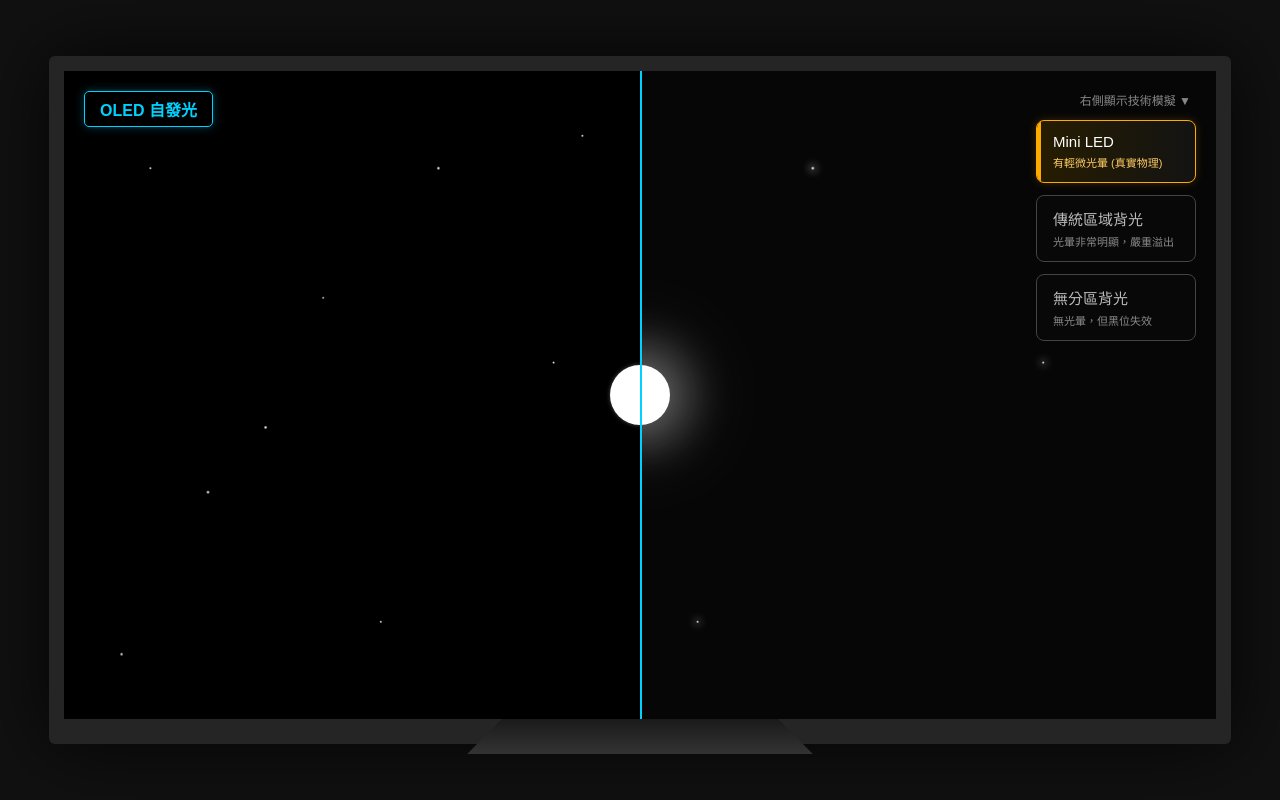
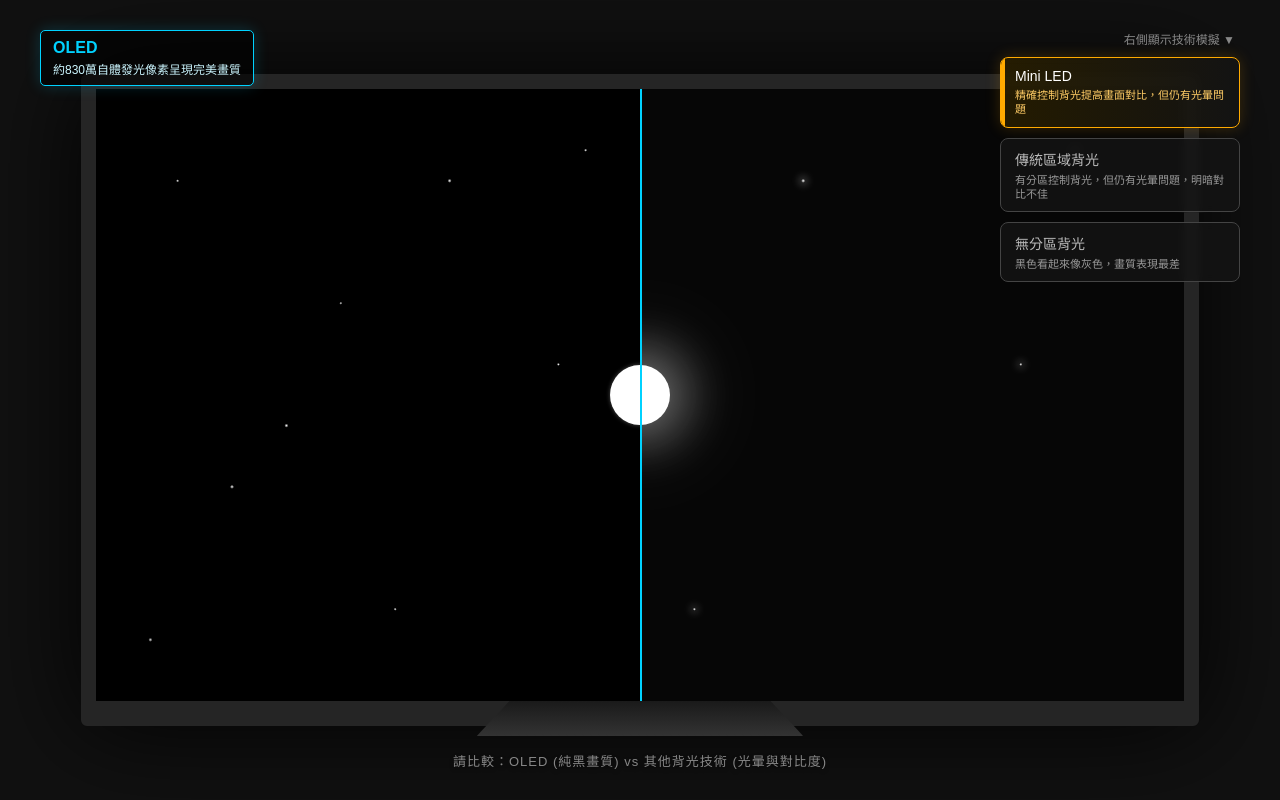
Before and after one commit to weifan49053/LG-OLED-compare, a plain HTML site: page index.html in a window 1280 px wide. Drawn offline with Linux system fonts and the light colour scheme.

Commit message:
Update index.html

```diff
--- a/index.html
+++ b/index.html
@@ -3,7 +3,7 @@
 <head>
     <meta charset="UTF-8">
     <meta name="viewport" content="width=device-width, initial-scale=1.0">
-    <title>OLED vs LCD 極速流暢版 V10</title>
+    <title>OLED vs LCD 畫質展示 V12 (UI外置版)</title>
     <style>
         body {
             margin: 0;
@@ -14,22 +14,108 @@
             justify-content: center;
             align-items: center;
             height: 100vh;
+            position: relative; /* 為外部UI提供定位基準 */
         }
 
+        /* === UI 元素 (現在位於電視外部) === */
+
+        /* OLED 標籤 - 外置並縮小 */
+        .oled-tag-outside {
+            position: absolute;
+            top: 30px;
+            left: 40px;
+            color: #00d2ff;
+            border: 1px solid #00d2ff;
+            background: rgba(0,0,0,0.6); /*稍微透明一點*/
+            padding: 8px 12px; /* 縮小內邊距 */
+            border-radius: 5px;
+            box-shadow: 0 0 15px rgba(0, 210, 255, 0.2);
+            max-width: 280px; /* 縮小寬度 */
+            z-index: 200; /* 確保在最上層 */
+        }
+        .oled-title {
+            font-size: 16px; /* 縮小字體 */
+            font-weight: bold; display: block; margin-bottom: 3px;
+        }
+        .oled-desc {
+            font-size: 12px; /* 縮小字體 */
+            font-weight: normal; color: #ccf6ff; display: block;
+        }
+
+        /* 控制面板 - 外置並縮小 */
+        .controls-outside {
+            position: absolute;
+            top: 30px;
+            right: 40px;
+            z-index: 200;
+            display: flex;
+            flex-direction: column;
+            gap: 10px; /* 縮小間距 */
+            cursor: default;
+            align-items: flex-end;
+        }
+
+        .btn {
+            background: rgba(20, 20, 20, 0.8); /* 稍微透明 */
+            border: 1px solid #444;
+            color: #bbb;
+            padding: 10px 14px; /* 縮小內邊距 */
+            cursor: pointer;
+            text-align: left;
+            border-radius: 8px;
+            font-size: 14px; /* 縮小字體 */
+            transition: 0.2s;
+            width: 240px; /* 縮小寬度 */
+            position: relative;
+            overflow: hidden;
+            backdrop-filter: blur(5px); /* 加入毛玻璃效果提升質感 */
+        }
+        .btn:hover { background: rgba(50, 50, 50, 0.9); border-color: #777; }
+        .btn.active {
+            border-color: #ffaa00; color: #fff;
+            background: linear-gradient(90deg, rgba(40,30,0,0.9), rgba(20,20,20,0.9));
+            box-shadow: 0 0 15px rgba(255, 170, 0, 0.2);
+        }
+        .btn.active::before {
+            content: ''; position: absolute; left: 0; top: 0; height: 100%; width: 4px; background: #ffaa00;
+        }
+        .btn small {
+            display: block; font-size: 11px; /* 縮小字體 */
+            color: #999; margin-top: 4px; line-height: 1.3;
+        }
+        .btn.active small { color: #ffcc66; }
+
+        /* 底部提示 - 外置 */
+        .hint-outside {
+            position: absolute;
+            bottom: 30px;
+            width: 100%;
+            text-align: center;
+            color: #fff;
+            opacity: 0.5;
+            pointer-events: none;
+            text-shadow: 0 2px 4px #000;
+            font-size: 13px;
+            letter-spacing: 1px;
+            z-index: 200;
+        }
+
+
+        /* === 電視主體 === */
         .tv-frame {
             position: relative;
-            width: 90vw;
-            height: 50.625vw;
-            max-height: 85vh;
-            max-width: 151vh;
+            width: 85vw; /* 稍微縮小電視佔比，讓出空間給UI */
+            height: 47.8125vw; /* 保持 16:9 */
+            max-height: 80vh;
+            max-width: 142vh;
             background: #000;
             border: 15px solid #252525;
             border-bottom-width: 25px;
             border-radius: 6px;
-            box-shadow: 0 0 80px rgba(0,0,0,0.8);
-            /* 優化：禁止選取文字與反白，避免誤觸 */
+            box-shadow: 0 0 100px rgba(0,0,0,0.9); /* 加強陰影，提升立體感 */
             user-select: none;
             -webkit-user-select: none;
+            z-index: 100; /* 比UI低 */
         }
 
         .tv-stand {
@@ -54,14 +140,10 @@
 
         .layer {
             position: absolute;
-            top: 0;
-            left: 0;
-            width: 100%;
-            height: 100%;
-            pointer-events: none;
+            top: 0; left: 0; width: 100%; height: 100%; pointer-events: none;
         }
 
-        /* === 定義星星座標 === */
+        /* === 定義星星座標 (維持不變) === */
         :root {
             --pos-1: 15% 15%; --pos-2: 25% 65%; --pos-3: 45% 35%;
             --pos-4: 65% 15%; --pos-5: 85% 45%; --pos-6: 55% 85%;
@@ -70,14 +152,9 @@
 
         /* === 右側 LCD 模擬層 === */
         #layer-lcd {
-            z-index: 10;
-            background-color: #060606;
-            transition: background-color 0.5s ease;
-            /* 優化：告訴瀏覽器這個層會變動 */
-            will-change: background-color;
+            z-index: 10; background-color: #060606; transition: background-color 0.5s ease; will-change: background-color;
         }
-
-        /* 核心層 (Pixel) */
+        /* 核心層 */
         .stars-core {
             width: 100%; height: 100%; position: absolute; top: 0; left: 0; z-index: 2;
             background-image:
@@ -92,29 +169,13 @@
                 radial-gradient(2px 2px at var(--pos-9), #fff, transparent);
             opacity: 1;
         }
-
-        /* 光暈層 (Halo) */
+        /* 光暈層 */
         .stars-halo {
-            width: 100%; height: 100%; position: absolute; top: 0; left: 0; z-index: 1;
-            opacity: 0;
-            transition: opacity 0.5s ease, filter 0.5s ease;
-            /* 優化：減少渲染負擔 */
-            transform: translateZ(0);
+            width: 100%; height: 100%; position: absolute; top: 0; left: 0; z-index: 1; opacity: 0; transition: opacity 0.5s ease, filter 0.5s ease; transform: translateZ(0);
         }
-
-        /* 光球 (Flashlight) - 優化重點 */
+        /* 光球 */
         .ball-lcd {
-            position: absolute;
-            top: 0; left: 0; /* 改為 0，改用 transform 移動 */
-            width: 60px; height: 60px;
-            background: #fff;
-            border-radius: 50%;
-            /* 預設隱藏在外面 */
-            transform: translate3d(-100px, -100px, 0);
-            transition: box-shadow 0.4s ease; /* 只對陰影做 transition */
-            z-index: 3;
-            /* 優化：GPU 加速提示 */
-            will-change: transform;
+            position: absolute; top: 0; left: 0; width: 60px; height: 60px; background: #fff; border-radius: 50%; transform: translate3d(-100px, -100px, 0); transition: box-shadow 0.4s ease; z-index: 3; will-change: transform;
         }
 
         /* --- Mode 1: Mini LED --- */
@@ -132,11 +193,7 @@
                 radial-gradient(4px 4px at var(--pos-8), rgba(255,255,255,0.9), transparent),
                 radial-gradient(5px 5px at var(--pos-9), rgba(255,255,255,0.9), transparent);
         }
-        #layer-lcd.mode-mini .ball-lcd {
-            box-shadow:
-                0 0 50px 15px rgba(255, 255, 255, 0.4),
-                0 0 100px 30px rgba(255, 255, 255, 0.1);
-        }
+        #layer-lcd.mode-mini .ball-lcd { box-shadow: 0 0 50px 15px rgba(255, 255, 255, 0.4), 0 0 100px 30px rgba(255, 255, 255, 0.1); }
 
         /* --- Mode 2: Traditional --- */
         #layer-lcd.mode-local { background-color: #0e0e0e; }
@@ -153,12 +210,7 @@
                 radial-gradient(10px 10px at var(--pos-8), rgba(255,255,255,0.8), transparent),
                 radial-gradient(12px 12px at var(--pos-9), rgba(255,255,255,0.8), transparent);
         }
-        #layer-lcd.mode-local .ball-lcd {
-            box-shadow:
-                0 0 0 0px #fff,
-                0 0 100px 60px rgba(255, 255, 255, 0.4),
-                0 0 200px 120px rgba(255, 255, 255, 0.2);
-        }
+        #layer-lcd.mode-local .ball-lcd { box-shadow: 0 0 0 0px #fff, 0 0 100px 60px rgba(255, 255, 255, 0.4), 0 0 200px 120px rgba(255, 255, 255, 0.2); }
 
         /* --- Mode 3: Full --- */
         #layer-lcd.mode-full { background-color: #252525; }
@@ -168,10 +220,7 @@
 
 
         /* === 左側 OLED 模擬層 === */
-        #layer-oled {
-            z-index: 20; width: 50%; background-color: #000000; overflow: hidden; border-right: 2px solid #00d2ff;
-            /* 優化：靜態層不需要 will-change */
-        }
+        #layer-oled { z-index: 20; width: 50%; background-color: #000000; overflow: hidden; border-right: 2px solid #00d2ff; }
         #layer-oled .stars-core {
             background-image:
                 radial-gradient(1.5px 1.5px at var(--pos-1), #fff, transparent),
@@ -184,55 +233,35 @@
                 radial-gradient(1.5px 1.5px at var(--pos-8), #fff, transparent),
                 radial-gradient(2px 2px at var(--pos-9), #fff, transparent);
         }
+        .ball-oled { position: absolute; top: 0; left: 0; width: 60px; height: 60px; background: #fff; border-radius: 50%; transform: translate3d(-100px, -100px, 0); box-shadow: 0 0 4px rgba(255,255,255,0.3); will-change: transform; }
 
-        .ball-oled {
-            position: absolute; top: 0; left: 0; width: 60px; height: 60px;
-            background: #fff; border-radius: 50%;
-            transform: translate3d(-100px, -100px, 0); /* 預設位置 */
-            box-shadow: 0 0 4px rgba(255,255,255,0.3);
-            will-change: transform;
-        }
-
-        .oled-tag {
-            position: absolute; top: 20px; left: 20px; color: #00d2ff;
-            border: 1px solid #00d2ff; background: rgba(0,0,0,0.8);
-            padding: 5px 15px; border-radius: 5px; font-weight: bold;
-            box-shadow: 0 0 10px rgba(0, 210, 255, 0.3);
-        }
-
-        /* === 控制面板 === */
-        .controls {
-            position: absolute; top: 20px; right: 20px; z-index: 100;
-            display: flex; flex-direction: column; gap: 12px; cursor: default;
-        }
-
-        .btn {
-            background: rgba(10, 10, 10, 0.85); border: 1px solid #444; color: #bbb;
-            padding: 12px 16px; cursor: pointer; text-align: left;
-            border-radius: 8px; font-size: 15px; transition: 0.2s; width: 160px;
-            position: relative; overflow: hidden;
-            /* 優化：按鈕不需要硬體加速 */
-        }
-        .btn:hover { background: rgba(40, 40, 40, 0.95); border-color: #777; }
-        .btn.active {
-            border-color: #ffaa00; color: #fff;
-            background: linear-gradient(90deg, rgba(40,30,0,0.95), rgba(20,20,20,0.95));
-            box-shadow: 0 0 10px rgba(255, 170, 0, 0.2);
-        }
-        .btn.active::before {
-            content: ''; position: absolute; left: 0; top: 0; height: 100%; width: 4px; background: #ffaa00;
-        }
-        .btn small { display: block; font-size: 11px; color: #888; margin-top: 4px; }
-        .btn.active small { color: #ffcc66; }
-
-        .hint {
-            position: absolute; bottom: 40px; width: 100%; text-align: center;
-            color: #fff; opacity: 0.6; pointer-events: none;
-            text-shadow: 0 2px 4px #000; font-size: 14px; letter-spacing: 1px;
-        }
     </style>
 </head>
 <body>
+
+    <div class="oled-tag-outside">
+        <span class="oled-title">OLED</span>
+        <span class="oled-desc">約830萬自體發光像素呈現完美畫質</span>
+    </div>
+
+    <div class="controls-outside">
+        <div style="color:#888; font-size:12px; margin-bottom:0px; text-align:right; padding-right:5px;">右側顯示技術模擬 ▼</div>
+
+        <button class="btn active" onclick="setMode('mini')">
+            Mini LED
+            <small>精確控制背光提高畫面對比，但仍有光暈問題</small>
+        </button>
+
+        <button class="btn" onclick="setMode('local')">
+            傳統區域背光
+            <small>有分區控制背光，但仍有光暈問題，明暗對比不佳</small>
+        </button>
+
+        <button class="btn" onclick="setMode('full')">
+            無分區背光
+            <small>黑色看起來像灰色，畫質表現最差</small>
+        </button>
+    </div>
 
     <div class="tv-frame">
         <div class="screen" id="screen">
@@ -243,28 +272,13 @@
             </div>
             <div id="layer-oled" class="layer">
                 <div class="stars-core"></div>
-                <div class="oled-tag">OLED 自發光</div>
                 <div id="ball-oled" class="ball-oled"></div>
             </div>
-            <div class="controls">
-                <div style="color:#888; font-size:12px; margin-bottom:0px; text-align:right; padding-right:5px;">右側顯示技術模擬 ▼</div>
-                <button class="btn active" onclick="setMode('mini')">
-                    Mini LED
-                    <small>有輕微光暈 (真實物理)</small>
-                </button>
-                <button class="btn" onclick="setMode('local')">
-                    傳統區域背光
-                    <small>光暈非常明顯，嚴重溢出</small>
-                </button>
-                <button class="btn" onclick="setMode('full')">
-                    無分區背光
-                    <small>無光暈，但黑位失效</small>
-                </button>
-            </div>
-            <div class="hint">效能優化版：請比較 OLED vs LCD 的星星光暈細節</div>
         </div>
         <div class="tv-stand"></div>
     </div>
+
+    <div class="hint-outside">請比較：OLED (純黑畫質) vs 其他背光技術 (光暈與對比度)</div>
 
     <script>
         const ballOled = document.getElementById('ball-oled');
@@ -273,16 +287,13 @@
         const screen = document.getElementById('screen');
         const btns = document.querySelectorAll('.btn');
 
-        // 追蹤滑鼠位置
         let mouseX = screen.offsetWidth / 2;
         let mouseY = screen.offsetHeight / 2;
         let currentX = mouseX;
         let currentY = mouseY;
 
-        // 初始位置設定 (置中)
         updateBallPosition(mouseX, mouseY);
 
-        // 1. 滑鼠移動：只更新座標數據，不直接操作 DOM (避免效能瓶頸)
         screen.addEventListener('mousemove', (e) => {
             const rect = screen.getBoundingClientRect();
             mouseX = e.clientX - rect.left;
@@ -290,42 +301,31 @@
         });
 
         screen.addEventListener('touchmove', (e) => {
-            if (!e.target.closest('.controls')) {
-                e.preventDefault();
-            }
+            // 因為按鈕在外面了，這裡不需要再防止冒泡，直接抓取相對座標即可
             const touch = e.touches[0];
             const rect = screen.getBoundingClientRect();
             mouseX = touch.clientX - rect.left;
             mouseY = touch.clientY - rect.top;
         }, { passive: false });
 
-        // 2. 動畫迴圈 (Render Loop)：使用 requestAnimationFrame 跟隨螢幕更新率
         function animate() {
-            // 使用內插法 (Linear Interpolation) 讓球跟隨滑鼠更平滑 (可選)
-            // 這裡直接跟隨以保持靈敏度
             currentX = mouseX;
             currentY = mouseY;
-
             updateBallPosition(currentX, currentY);
-
             requestAnimationFrame(animate);
         }
 
-        // 啟動動畫迴圈
         requestAnimationFrame(animate);
 
-        // 3. 實際更新 DOM 的函數 (使用 GPU 加速的 transform)
         function updateBallPosition(x, y) {
-            // translate3d 強制開啟 GPU 加速，且位移中心點 (-50%, -50%)
             const transformStyle = `translate3d(${x - 30}px, ${y - 30}px, 0)`;
             ballOled.style.transform = transformStyle;
             ballLcd.style.transform = transformStyle;
         }
 
-        // 切換模式邏輯
         window.setMode = function(mode) {
             btns.forEach(b => b.classList.remove('active'));
-            layerLcd.className = 'layer'; // 重置
+            layerLcd.className = 'layer';
 
             if (mode === 'mini') {
                 layerLcd.classList.add('mode-mini');
```
